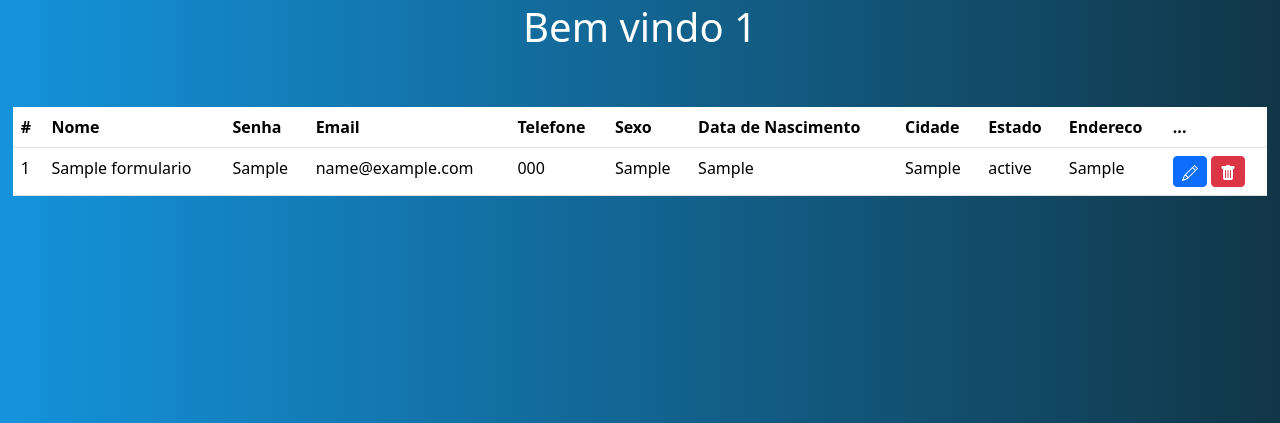
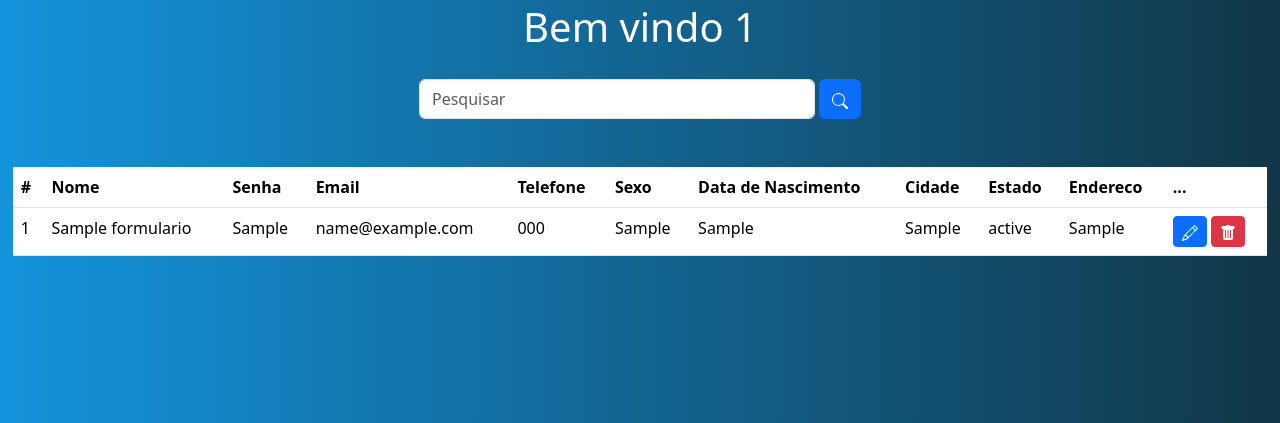
Before and after one commit to joaoatreto27/login-system, a PHP site: page /sistema.php in a window 1280 px wide. Shown: the part 77-500 px from the top of the page. Run offline with PHP 8.4, Linux system fonts and the light colour scheme; the visitor is signed in with stand-in values (Sample User, id 1); tables that the repository leaves empty or names only in its code hold one stand-in row (values such as "Sample post").

Commit message:
Adding search function

```diff
--- a/sistema.php
+++ b/sistema.php
@@ -9,7 +9,16 @@
     }
     $logado = $_SESSION['email'];
 
-    $sql = "SELECT * FROM formulario ORDER BY id DESC";
+    if(!empty($_GET['search'])){
+
+        $data = $_GET['search'];
+        $sql = "SELECT * FROM formulario WHERE id LIKE '%$data%' or nome LIKE '%$data%' or email LIKE '%$data%' ORDER BY id DESC";
+
+    }else{
+
+        $sql = "SELECT * FROM formulario ORDER BY id DESC";
+
+    }
 
     $result = $conexao->query($sql);
 ?>
@@ -41,7 +50,7 @@
         justify-content: end;
     }
 
-    button{
+    .btn-sair{
         background: #ff0000;
         width: 60px;
         height: 40px;
@@ -56,6 +65,21 @@
         color: #fff;
     }
 
+    .box-search{
+        display: flex;
+        gap: 1%;
+        margin-top: 20px;
+    }
+
+    .box-search input{
+        height: 40px;
+        width: 400px;
+    }
+
+    .box-search svg{
+        background-color: transparent;
+    }
+
     .table-bg{
         background: rgba(0, 0, 0, 0.3);
         border-radius: 15px 15px 0 0;
@@ -65,13 +89,21 @@
 
 <body>
     <div class="header">
-        <button href>
+        <button class="btn-sair">
             <a href="./sair.php">Sair</a>
         </button>
     </div>
 
     <div>
         <?php echo"<h1>Bem vindo $logado<h1>" ?>
+    </div>
+    <div class="box-search">
+        <input type="search" class="form-control" placeholder="Pesquisar" id="pesquisar">
+        <button onclick="searchData()" class="btn btn-primary">
+            <svg xmlns="http://www.w3.org/2000/svg" width="16" height="16" fill="currentColor" class="bi bi-search" viewBox="0 0 16 16">
+                <path d="M11.742 10.344a6.5 6.5 0 1 0-1.397 1.398h-.001c.03.04.062.078.098.115l3.85 3.85a1 1 0 0 0 1.415-1.414l-3.85-3.85a1.007 1.007 0 0 0-.115-.1zM12 6.5a5.5 5.5 0 1 1-11 0 5.5 5.5 0 0 1 11 0z"/>
+            </svg>
+        </button>
     </div>
     <div class="m-5">
         <table class="table text-white table-bg">
@@ -123,5 +155,19 @@
         </table>
     </div>
 </body>
+<script>
+    var search = document.getElementById('pesquisar');
 
+    search.addEventListener("keydown", function(event){
+        if(event.key === "Enter"){
+            searchData();
+        }
+    });
+
+    function searchData() {
+
+        window.location = 'sistema.php?search='+search.value;
+    }
+
+</script>
 </html>
```
Also changed, not shown: styles/sistema.css (deleted, +0 -37 lines).
